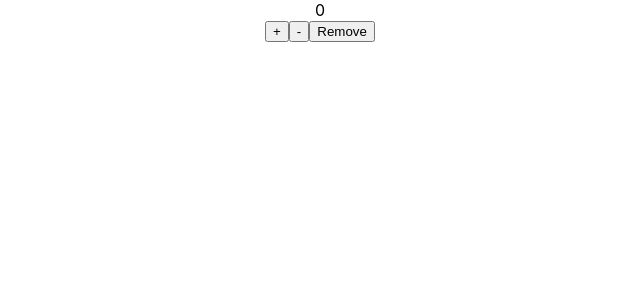
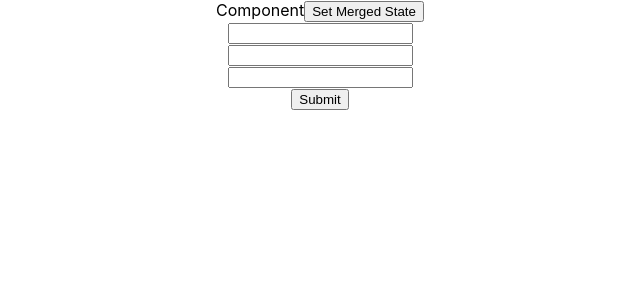
Before and after one commit to dimon08888/custom-hooks, a React (Create React App) app: page / in a window 1280 px wide. Shown: the top 300 px of the page, without its empty margins (320-960 px from the left). Built offline with nearby package versions, Linux system fonts and the light colour scheme.

Commit message:
Добавлен useMergedState hook

```diff
--- a/src/App.tsx
+++ b/src/App.tsx
@@ -1,10 +1,17 @@
-import React from 'react'
+// HOMEWORK
+
+// 1. write useSessionStorage without peeking at useLocalStorage source code
+// 2. try useStateWithHistory
+// 3. useMergedState
+
+import React, { useState } from 'react'
 import './App.css'
 import useToggle from './hooks/useToggle'
 import useCounter from './hooks/useCounter'
 import useArray from './hooks/useArray'
 import useStateWithHistory from './hooks/useStateWithHistory'
 import useLocalStorage from './hooks/useLocalStorage'
+import useMergedState from './hooks/useMergedState'
 
 function App() {
   return (
@@ -13,7 +20,8 @@ function App() {
       {/* <ArrayExample /> */}
       {/* <CounterExample /> */}
       {/* <StateWithHistoryExample /> */}
-      <LocalStorageExample />
+      <MergedStateExample />
+      {/* <LocalStorageExample /> */}
     </div>
   )
 }
@@ -111,15 +119,91 @@ function LocalStorageExample() {
   )
 }
 
-// const Component = React.memo((props: { removeCounter?: () => void }) => {
-//   console.log('RENDER')
-//   return (
-//     <div>
-//       Component
-//       <button onClick={props.removeCounter}>Remove from local storage</button>
-//     </div>
-//   )
-// })
+function MergedStateExample() {
+  // const [state, setState] = useState({
+  //   username: '',
+  //   email: '',
+  //   password: '',
+  // })
+
+  const [mergedState, setMergedState] = useMergedState({
+    username: '',
+    email: '',
+    password: '',
+  })
+
+  function handleSubmit(e: React.FormEvent) {
+    e.preventDefault()
+    console.log(mergedState)
+  }
+
+  // const onUsernameChange: React.ChangeEventHandler<HTMLInputElement> = e => {
+  //   setState(state => ({ ...state, username: e.target.value }))
+  // }
+
+  // const onEmailChange: React.ChangeEventHandler<HTMLInputElement> = e => {
+  //   setState(state => ({ ...state, email: e.target.value }))
+  // }
+
+  // const onPasswordChange: React.ChangeEventHandler<HTMLInputElement> = e => {
+  //   setState(state => ({ ...state, password: e.target.value }))
+  // }
+
+  // const onChange = (e: React.ChangeEvent<HTMLInputElement>, name: keyof typeof state) => {
+  //   setState(state => ({ ...state, [name]: e.target.value }))
+  // }
+
+  const onChange: React.ChangeEventHandler<HTMLInputElement> = e => {
+    setMergedState({ [e.target.name]: e.target.value })
+    // setState(state => ({ ...state, [e.target.name]: e.target.value }))
+  }
+
+  return (
+    <div>
+      <Component setMergedState={setMergedState} />
+      <form onSubmit={handleSubmit}>
+        <input
+          type="text"
+          name="username"
+          value={mergedState.username}
+          onChange={onChange}
+          // onChange={e => onChange(e, 'username')}
+          // onChange={onUsernameChange}
+        />{' '}
+        <br />
+        <input
+          type="email"
+          name="email"
+          value={mergedState.email}
+          onChange={onChange}
+          // onChange={e => onChange(e, 'email')}
+          // onChange={onEmailChange}
+        />{' '}
+        <br />
+        <input
+          type="password"
+          name="password"
+          value={mergedState.password}
+          onChange={onChange}
+          // onChange={e => onChange(e, 'password')}
+          // onChange={onPasswordChange}
+        />{' '}
+        <br />
+        <button type="submit">Submit</button>
+      </form>
+    </div>
+  )
+}
+
+const Component = React.memo((props: any) => {
+  console.log('RENDER')
+  return (
+    <div>
+      Component
+      <button onClick={props.setMergedState}>Set Merged State</button>
+    </div>
+  )
+})
 
 // function Component(props: { removeCounter?: () => void }) {
 //   console.log('RENDER')
--- /dev/null
+++ b/src/hooks/useMergedState.ts
@@ -0,0 +1,18 @@
+import React, { useState, useCallback } from 'react'
+
+export default function useMergedState<T extends Record<string, unknown>>(
+  initialValue: T | (() => T),
+): [T, (newState: React.SetStateAction<Partial<T>>) => void] {
+  const [state, setState] = useState(initialValue)
+
+  function setMergedState(newState: React.SetStateAction<Partial<T>>) {
+    setState(prevState => {
+      if (typeof newState === 'function') {
+        newState = newState(prevState)
+      }
+      return { ...prevState, ...newState }
+    })
+  }
+
+  return [state, useCallback(setMergedState, [])]
+}
--- /dev/null
+++ b/src/hooks/useSessionStorage.ts
@@ -0,0 +1,3 @@
+// TODO HOMEWORK
+
+export {}
--- a/src/hooks/useStateWithHistory.ts
+++ b/src/hooks/useStateWithHistory.ts
@@ -1,3 +1,5 @@
+// TODO HOMEWORK
+
 import { Type } from 'typescript'
 import { useState } from 'react'
 
```
